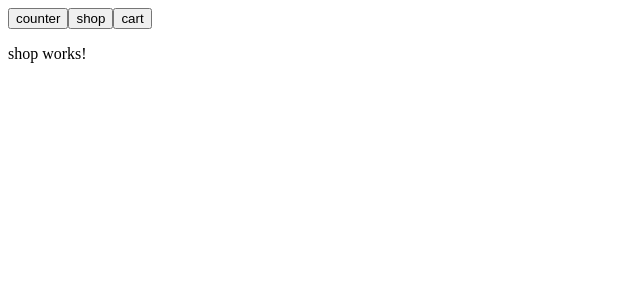
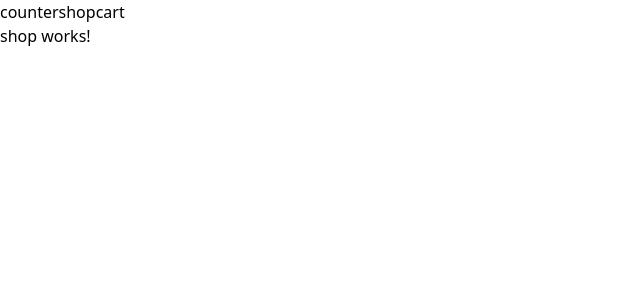
Before and after one commit to ankurinfoniti/ngrx-shopping-cart, an Angular app: page /shop in a window 1280 px wide. Shown: the top 300 px of the page, without its empty margins (0-640 px from the left). Built offline with nearby package versions, Linux system fonts and the light colour scheme.

Commit message:
feat: integrate Tailwind CSS for styling and add configuration

```diff
--- a/package.json
+++ b/package.json
@@ -27,12 +27,15 @@
     "@angular/cli": "^19.1.3",
     "@angular/compiler-cli": "^19.1.0",
     "@types/jasmine": "~5.1.0",
+    "autoprefixer": "^10.4.20",
     "jasmine-core": "~5.5.0",
     "karma": "~6.4.0",
     "karma-chrome-launcher": "~3.2.0",
     "karma-coverage": "~2.2.0",
     "karma-jasmine": "~5.1.0",
     "karma-jasmine-html-reporter": "~2.1.0",
+    "postcss": "^8.5.1",
+    "tailwindcss": "^3.4.17",
     "typescript": "~5.7.2"
   }
 }
--- a/src/styles.css
+++ b/src/styles.css
@@ -1 +1,4 @@
 /* You can add global styles to this file, and also import other style files */
+@tailwind base;
+@tailwind components;
+@tailwind utilities;
--- /dev/null
+++ b/tailwind.config.js
@@ -0,0 +1,8 @@
+/** @type {import('tailwindcss').Config} */
+module.exports = {
+  content: ["./src/**/*.{html,ts}"],
+  theme: {
+    extend: {},
+  },
+  plugins: [],
+};
```
Also changed, not shown: 1 other file (tests, documents, lock files or other folders).
